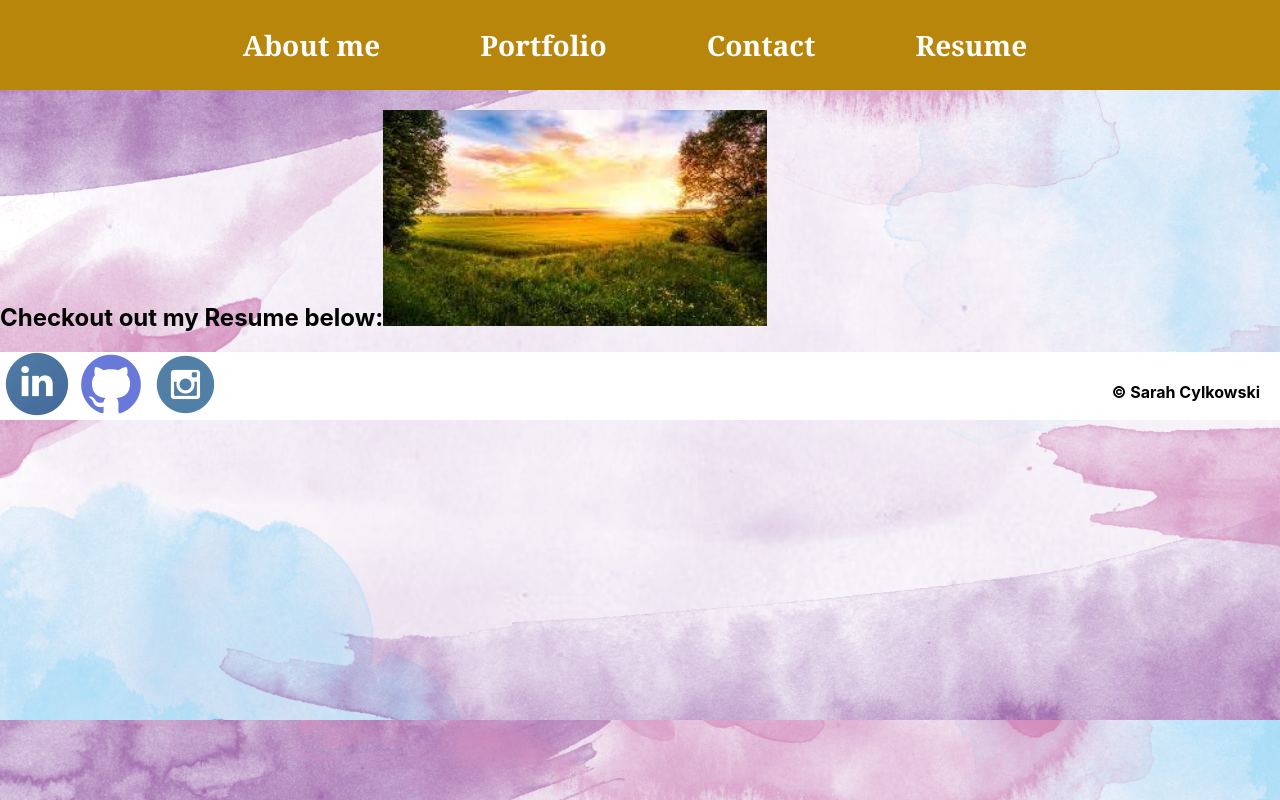
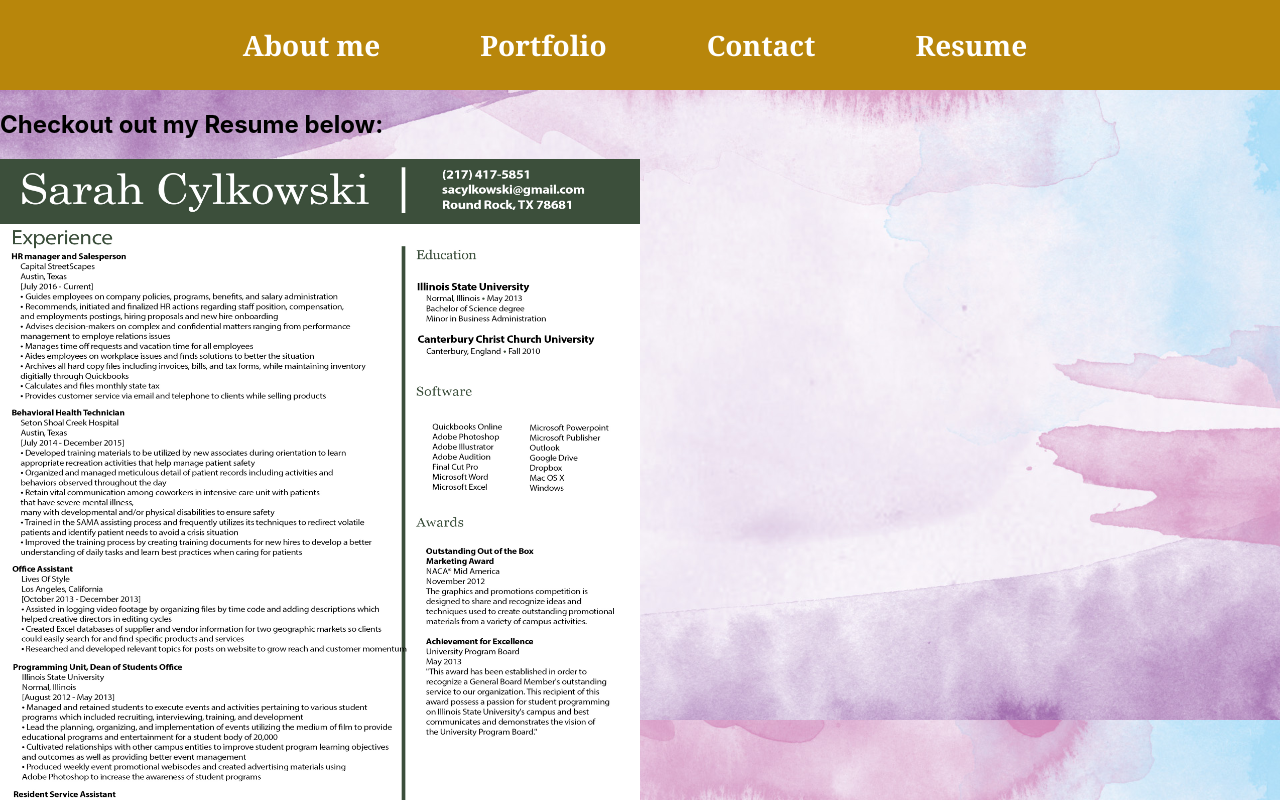
Before and after one commit to sacylkowski/react-portfolio, a React (Create React App) app: page / in a window 1280 px wide. Shown: the top 800 px of the page. Built offline with nearby package versions, Linux system fonts and the light colour scheme.

Commit message:
footer fixed

```diff
--- a/src/App.css
+++ b/src/App.css
@@ -49,11 +49,10 @@ header nav ul {
     justify-content: center;
 }
 .portrait {
-    justify-content: center;
+    justify-content: right;
 }
 
 .contact-me {
-    display: flex;
     justify-content: center;
 }
 
@@ -95,15 +94,24 @@ header nav ul {
     margin-bottom: 20px;
 }
 
+.resume {
+    justify-content: center;
+}
+
 footer {
     background-color: white;
     padding: auto;
-    display: flex;
-    /* flex-wrap: wrap; */
 }
 
 footer a {
     padding: 5px;
+}
+
+.flex-wrapper {
+    display: flex;
+    min-height: 100vh;
+    flex-direction: column;
+    justify-content: space-between;
 }
 
 .copyright {
--- a/src/App.js
+++ b/src/App.js
@@ -27,6 +27,7 @@ function App() {
   const handlePageChange = (page) => setCurrentPage(page);
 
   return (
+    <div className="flex-wrapper">
       <div className="App">
         <Nav currentPage={currentPage} handlePageChange={handlePageChange} />
         {renderPage()}
@@ -34,6 +35,7 @@ function App() {
         </main>
         <footer><Footer /></footer>
       </div>
+    </div>
   );
 }
 
--- a/src/components/Resume/index.js
+++ b/src/components/Resume/index.js
@@ -1,13 +1,12 @@
 import React from "react";
-import resume from "../../assets/img/sunrise.jpeg";
+import resume from "../../assets/img/Resume.jpg";
 
 function Resume() {
     return(
-        <section>
+        <section className="resume">
             <h2>
-                Checkout out my Resume below:
-                <img src={resume} style={{ width: "30% " }} alt="resume" />
-            </h2>
+                Checkout out my Resume below: </h2>
+                <img src={resume} style={{ width: "50% " }} alt="resume" />
         </section>
     )
 };
```
Also changed, not shown: src/components/Footer/index.js (+4 -5 lines), src/assets/img/Resume.jpg (added). Lines whose indentation alone changed are shown as unchanged.
